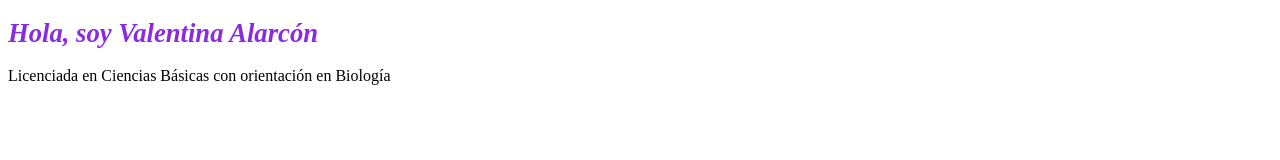
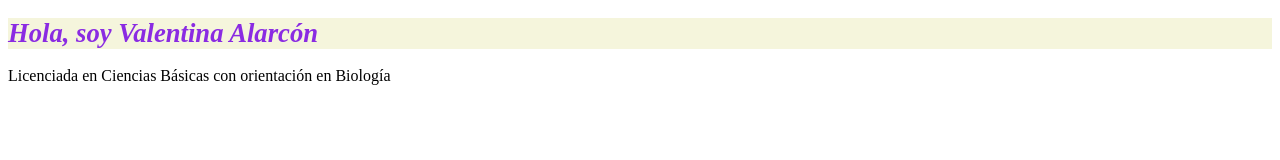
Before and after one commit to valealarcon05/MAQUETA1, a plain HTML site: page index.html in a window 1280 px wide. Drawn offline with Linux system fonts and the light colour scheme.

Commit message:
modificación enlace css y html

```diff
--- a/css/styles.css
+++ b/css/styles.css
@@ -2,7 +2,6 @@ h1{
     color: blueviolet;
     font-style: oblique;
     font-size: 10;
+    background-color: beige;
+    border: 10pt;
 }
-.tamañotexto {
-    font-size: 20pt;
-}
--- a/index.html
+++ b/index.html
@@ -8,7 +8,7 @@
     <title>Document</title>
 </head>
 <body>
-	<h1 class="tamañotexto"> Hola, soy Valentina Alarcón</h1>
+	<h1 class="tamañotexto" style="font-size: 20pt"> Hola, soy Valentina Alarcón</h1>
     <p>Licenciada en Ciencias Básicas con orientación en Biología</p>
 </body>
 </html>
```
